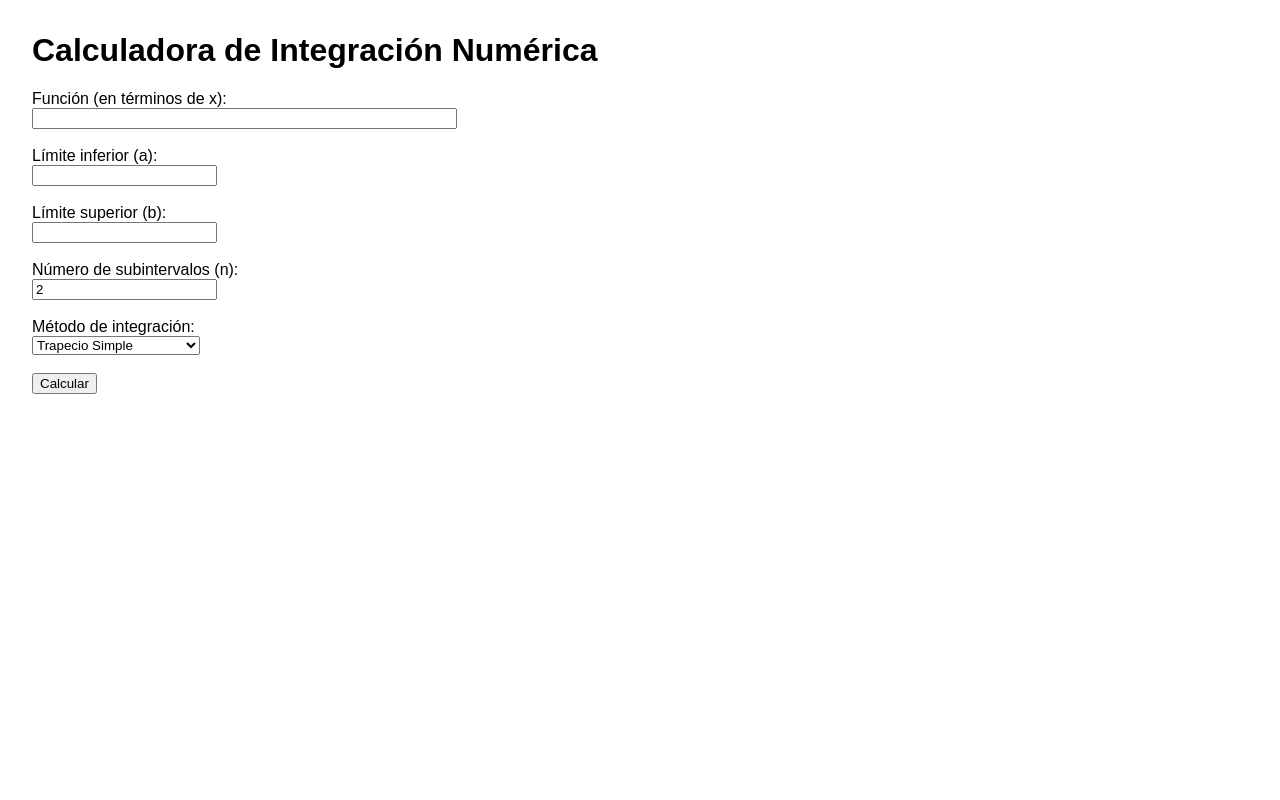
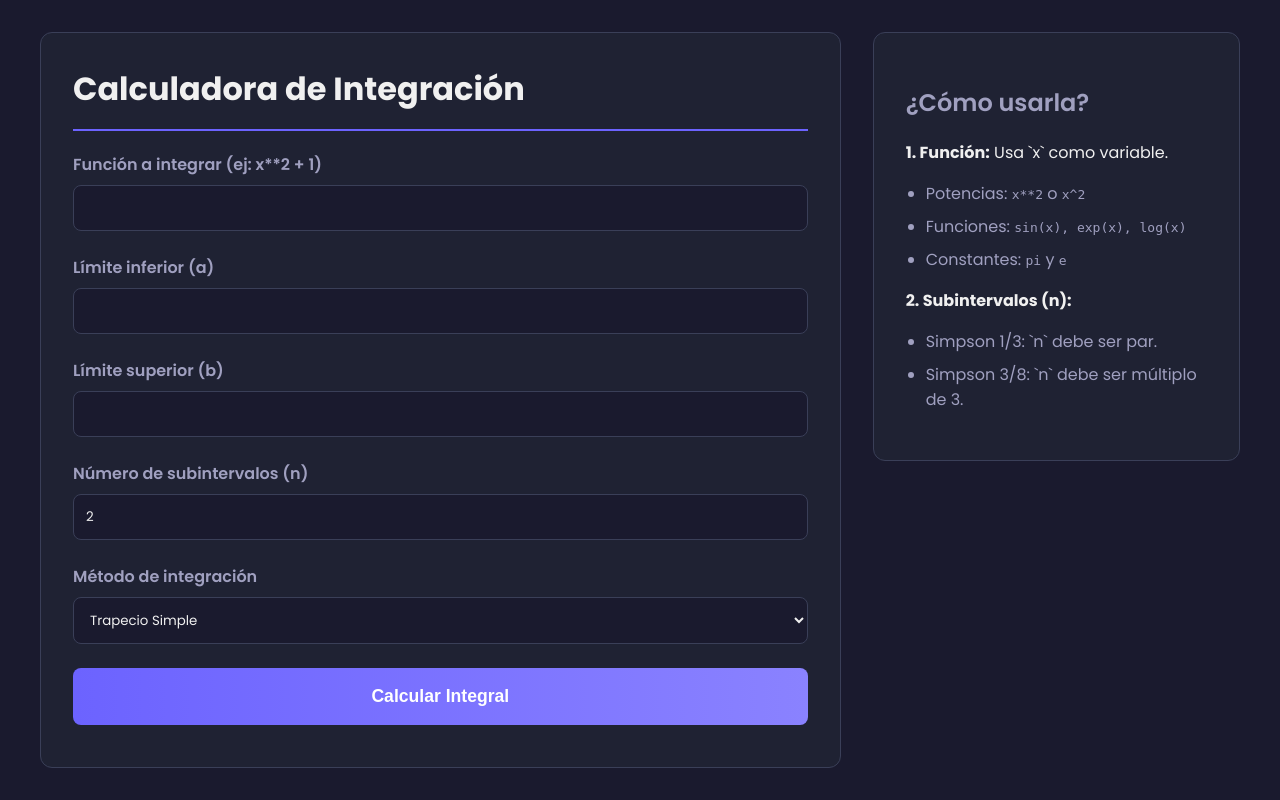
Before and after one commit to HF-RS/app_integracion_numerica, a Flask app: page / in a window 1280 px wide. Run offline with Flask 3, Linux system fonts and the light colour scheme.

Commit message:
App con todos los metodos

```diff
--- a/app/templates/index.html
+++ b/app/templates/index.html
@@ -4,28 +4,156 @@
     <meta charset="UTF-8">
     <meta name="viewport" content="width=device-width, initial-scale=1.0">
     <title>Calculadora de Integración Numérica</title>
+    <link rel="preconnect" href="https://fonts.googleapis.com">
+    <link rel="preconnect" href="https://fonts.gstatic.com" crossorigin>
+    <link href="https://fonts.googleapis.com/css2?family=Poppins:wght@400;600;700&display=swap" rel="stylesheet">
     <style>
-        body { font-family: sans-serif; margin: 2em; }
-        .error { color: red; }
+        :root {
+            /* Nueva paleta de colores (Tema Oscuro) */
+            --primary-color: #6c63ff; /* Morado vibrante para acentos */
+            --background-color: #1a1a2e; /* Azul noche profundo */
+            --card-background: #1f2233; /* Azul oscuro para tarjetas */
+            --text-color: #f0f0f0; /* Texto principal claro */
+            --text-secondary: #a0a0c0; /* Texto secundario más suave */
+            --border-color: #3a3f58;
+            --success-color: #28a745;
+            --error-color: #dc3545;
+        }
+        *, *::before, *::after {
+            box-sizing: border-box;
+        }
+        body {
+            font-family: 'Poppins', -apple-system, BlinkMacSystemFont, "Segoe UI", Roboto, "Helvetica Neue", Arial, sans-serif;
+            background-color: var(--background-color);
+            color: var(--text-color);
+            margin: 0;
+            padding: 2em;
+            display: flex;
+            justify-content: center;
+            min-height: 100vh;
+        }
+        .container {
+            display: flex;
+            flex-wrap: wrap;
+            gap: 2em;
+            width: 100%;
+            max-width: 1200px;
+        }
+        .card {
+            background-color: var(--card-background);
+            border-radius: 12px;
+            border: 1px solid var(--border-color);
+            padding: 2em;
+            transition: transform 0.3s ease, box-shadow 0.3s ease;
+        }
+        .card:hover {
+            transform: translateY(-5px);
+            box-shadow: 0 8px 20px rgba(0,0,0,0.2);
+        }
+        .form-section {
+            flex: 2;
+            min-width: 320px;
+        }
+        .info-section {
+            flex: 1;
+            min-width: 300px;
+        }
+        h1 {
+            color: var(--text-color);
+            font-weight: 700;
+            border-bottom: 2px solid var(--primary-color);
+            padding-bottom: 0.5em;
+            margin-top: 0;
+        }
+        h2 {
+            color: var(--text-secondary);
+            font-weight: 600;
+        }
+        .form-group {
+            margin-bottom: 1.5em;
+        }
+        label {
+            display: block;
+            font-weight: 600;
+            color: var(--text-secondary);
+            margin-bottom: 0.5em;
+        }
+        input[type="text"], input[type="number"], select {
+            width: 100%;
+            padding: 0.9em;
+            background-color: var(--background-color);
+            border: 1px solid var(--border-color);
+            border-radius: 8px;
+            color: var(--text-color);
+            font-family: 'Poppins', sans-serif;
+            transition: border-color 0.3s, box-shadow 0.3s;
+        }
+        input:focus, select:focus {
+            outline: none;
+            border-color: var(--primary-color);
+            box-shadow: 0 0 0 3px rgba(108, 99, 255, 0.3);
+        }
+        button {
+            background: linear-gradient(90deg, var(--primary-color), #8a82ff);
+            color: white;
+            border: none;
+            padding: 1em 1.5em;
+            border-radius: 8px;
+            font-size: 1.1em;
+            font-weight: 600;
+            cursor: pointer;
+            transition: transform 0.2s ease, box-shadow 0.2s ease;
+            width: 100%;
+        }
+        button:hover {
+            transform: translateY(-2px);
+            box-shadow: 0 4px 15px rgba(108, 99, 255, 0.4);
+        }
+        .resultado-card, .error-card {
+            color: white;
+            padding: 1.5em;
+            border-radius: 12px;
+            text-align: center;
+            margin-bottom: 2em;
+        }
+        .resultado-card {
+            background-color: var(--success-color);
+        }
+        .error-card {
+            background-color: var(--error-color);
+        }
+        ul {
+            padding-left: 20px;
+            color: var(--text-secondary);
+        }
+        li {
+            margin-bottom: 0.5em;
+        }
     </style>
 </head>
 <body>
-    <h1>Calculadora de Integración Numérica</h1>
-
+    <div class="container">
+        <div class="card form-section">
+            <h1>Calculadora de Integración</h1>
             <form method="post">
-        <label for="funcion">Función (en términos de x):</label><br>
-        <input type="text" id="funcion" name="funcion" value="{{ funcion }}" required size="50"><br><br>
-
-        <label for="limite_a">Límite inferior (a):</label><br>
-        <input type="text" id="limite_a" name="limite_a" value="{{ a }}" required><br><br>
-
-        <label for="limite_b">Límite superior (b):</label><br>
-        <input type="text" id="limite_b" name="limite_b" value="{{ b }}" required><br><br>
-
-        <label for="subintervalos_n">Número de subintervalos (n):</label><br>
-        <input type="number" id="subintervalos_n" name="subintervalos_n" value="{{ n }}" min="1"><br><br>
-
-        <label for="metodo">Método de integración:</label><br>
+                <div class="form-group">
+                    <label for="funcion">Función a integrar (ej: x**2 + 1)</label>
+                    <input type="text" id="funcion" name="funcion" value="{{ funcion }}" required>
+                </div>
+                <div class="form-group">
+                    <label for="limite_a">Límite inferior (a)</label>
+                    <input type="text" id="limite_a" name="limite_a" value="{{ a }}" required>
+                </div>
+                <div class="form-group">
+                    <label for="limite_b">Límite superior (b)</label>
+                    <input type="text" id="limite_b" name="limite_b" value="{{ b }}" required>
+                </div>
+                <div class="form-group">
+                    <label for="subintervalos_n">Número de subintervalos (n)</label>
+                    <input type="number" id="subintervalos_n" name="subintervalos_n" value="{{ n }}" min="1">
+                </div>
+                <div class="form-group">
+                    <label for="metodo">Método de integración</label>
                     <select id="metodo" name="metodo">
                         <option value="trapecio_simple" {% if metodo_act == 'trapecio_simple' %}selected{% endif %}>Trapecio Simple</option>
                         <option value="trapecio_compuesto" {% if metodo_act == 'trapecio_compuesto' %}selected{% endif %}>Trapecio Compuesto</option>
@@ -33,18 +161,42 @@
                         <option value="simpson_13_compuesto" {% if metodo_act == 'simpson_13_compuesto' %}selected{% endif %}>Simpson 1/3 Compuesto</option>
                         <option value="simpson_38_simple" {% if metodo_act == 'simpson_38_simple' %}selected{% endif %}>Simpson 3/8 Simple</option>
                         <option value="simpson_38_compuesto" {% if metodo_act == 'simpson_38_compuesto' %}selected{% endif %}>Simpson 3/8 Compuesto</option>
-        </select><br><br>
+                    </select>
+                </div>
+                <button type="submit">Calcular Integral</button>
+            </form>
+        </div>
 
-        <button type="submit">Calcular</button>
-    </form>
-
+        <div class="info-section">
             {% if resultado is not none %}
-        <h2>Resultado: {{ resultado }}</h2>
+                <div class="resultado-card">
+                    <h2>Resultado</h2>
+                    <p style="font-size: 1.5em; font-weight: bold;">{{ resultado }}</p>
+                </div>
             {% endif %}
 
             {% if error %}
-        <h2 class="error">Error: {{ error }}</h2>
+                <div class="error-card">
+                    <h2>Error</h2>
+                    <p>{{ error }}</p>
+                </div>
             {% endif %}
 
+            <div class="card">
+                <h2>¿Cómo usarla?</h2>
+                <p><strong>1. Función:</strong> Usa `x` como variable.</p>
+                <ul>
+                    <li>Potencias: <code>x**2</code> o <code>x^2</code></li>
+                    <li>Funciones: <code>sin(x), exp(x), log(x)</code></li>
+                    <li>Constantes: <code>pi</code> y <code>e</code></li>
+                </ul>
+                <p><strong>2. Subintervalos (n):</strong></p>
+                <ul>
+                    <li>Simpson 1/3: `n` debe ser par.</li>
+                    <li>Simpson 3/8: `n` debe ser múltiplo de 3.</li>
+                </ul>
+            </div>
+        </div>
+    </div>
 </body>
 </html>
```
Lines whose indentation alone changed are shown as unchanged.
